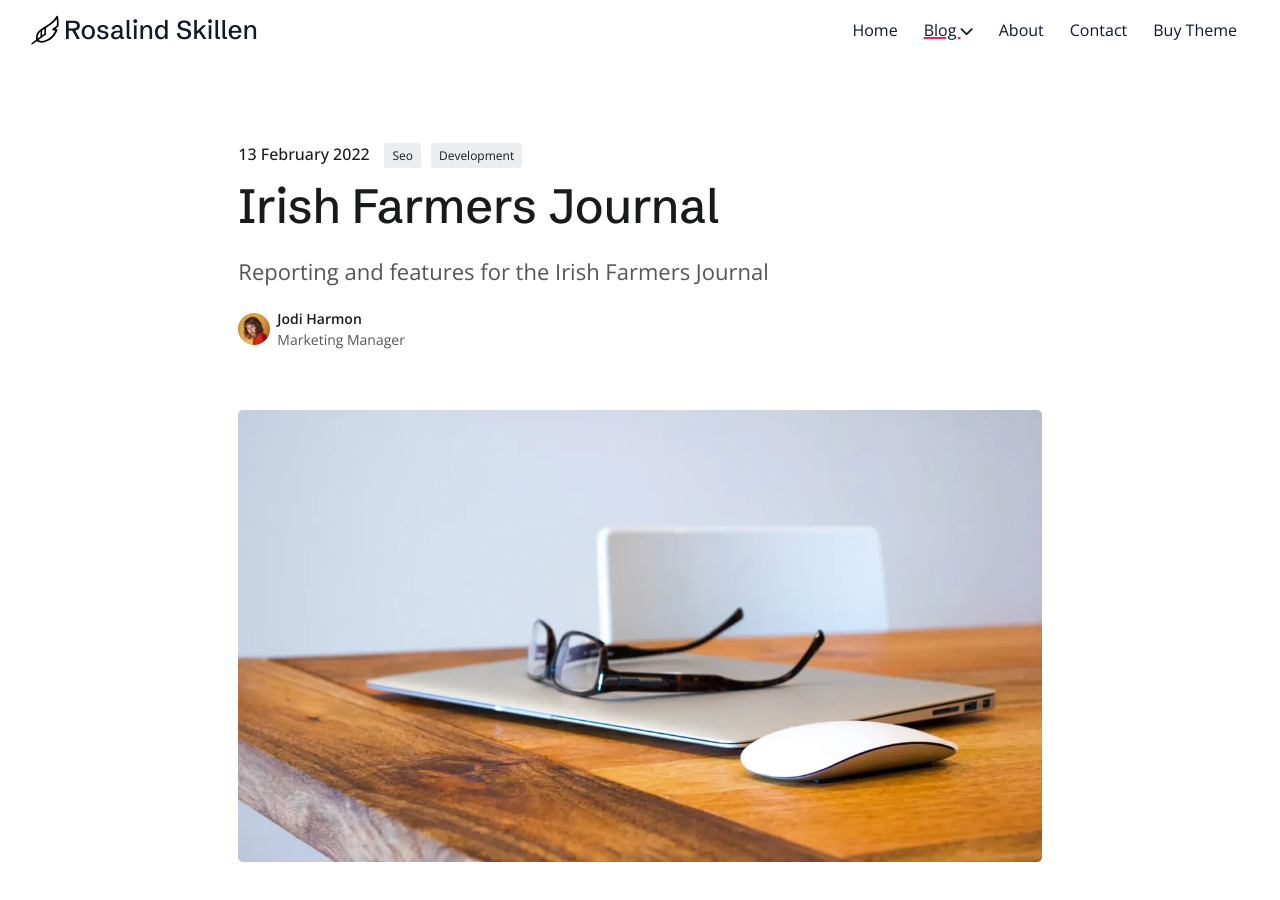
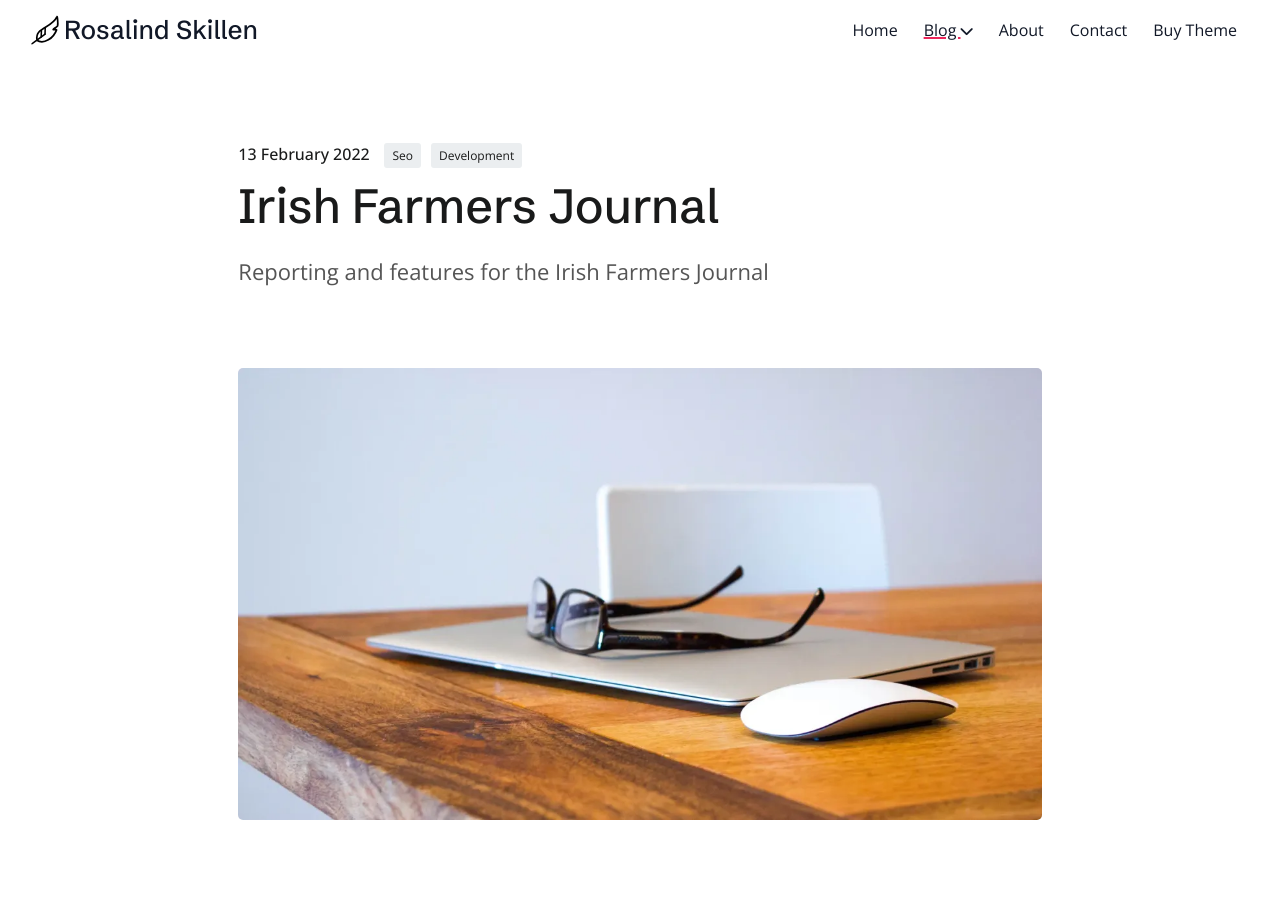
Before and after one commit to rosalindskillen/rosalindskillen.github.io, a Jekyll site: the page built from collections/_posts/2022-02-13-improving-page-speed.md, in a window 1280 px wide and 900 px high. Built offline with Jekyll 4.4.1, drawn with Linux system fonts in a browser that asks for light colours.

Commit message:
remove author

```diff
--- a/collections/_posts/2022-02-13-improving-page-speed.md
+++ b/collections/_posts/2022-02-13-improving-page-speed.md
@@ -2,7 +2,6 @@
 layout: post
 title: "Irish Farmers Journal"
 date: 2022-02-13T09:49:03Z
-authors: ["Jodi Harmon"]
 categories: ["Seo", "Development"]
 description: "Reporting and features for the Irish Farmers Journal"
 thumbnail: "/assets/images/gen/blog/blog-18-thumbnail.webp"
```
